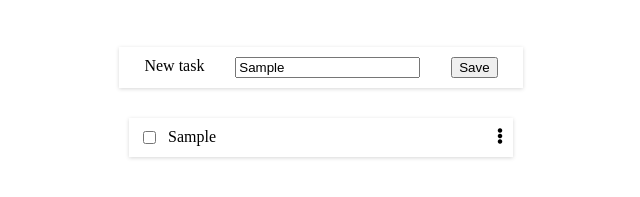
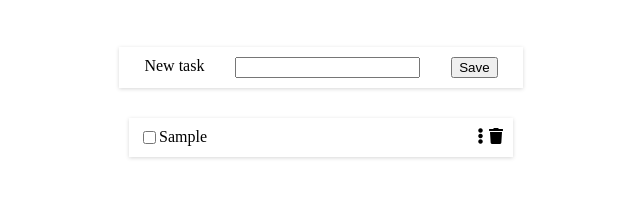
Before and after one commit to AdfPizarro/to-do-list, a website built with webpack: page dist/index.html in a window 1280 px wide. Both pictures are taken after typing "Sample" into the empty fields and a click on the button "Save". Shown: the part 141-338 px from the top of the page, 319-959 px from the left. Built offline with nearby package versions, Linux system fonts and the light colour scheme.

Commit message:
Implement mehtod to remove
Refactor index asignation

```diff
--- a/src/index.js
+++ b/src/index.js
@@ -21,7 +21,17 @@ function refreshList() {
     box.setAttribute('id', i);
     box.checked = listToDraw[i].completed;
 
+    let options = document.createElement('div');
+    options.setAttribute('class', 'options');
+
+
+    let trash = document.createElement('i');
+    trash.setAttribute('class', 'fas fa-trash');
+    trash.setAttribute('id', 'd'+listToDraw[i].index);
+
+
     const textContainer = document.createElement('div');
+    textContainer.setAttribute('class', 'inputs');
     textContainer.textContent = listToDraw[i].description;
 
     const element = document.createElement('li');
@@ -29,11 +39,14 @@ function refreshList() {
     const drag = document.createElement('i');
     drag.setAttribute('class', 'fas fa-ellipsis-v');
 
+    options.appendChild(drag)
+    options.appendChild(trash)
+
     element.setAttribute('class', 'listElement');
 
     element.appendChild(box);
     element.appendChild(textContainer);
-    element.appendChild(drag);
+    element.appendChild(options);
 
     ul.append(element);
   }
@@ -56,9 +69,19 @@ function addSaveListener(){
     const description=document.getElementById('taskDescription').value;
     mainList.addTask(description);
     refreshList();
-    description.value="";
+    addDeleteListeners();
+    document.getElementById('taskDescription').value="";
 
   })
+}
+
+function addDeleteListeners() {
+  const deleteButton = document.querySelectorAll('.fa-trash');
+  deleteButton.forEach((el) => el.addEventListener('click', () => {
+    mainList.removeTask(parseInt(el.id.substring(1)));
+    refreshList();
+    addDeleteListeners();
+  }));
 }
 
 window.onload = () => {
@@ -66,4 +89,5 @@ window.onload = () => {
   refreshList();
   addSaveListener();
   addBoxListeners();
+  addDeleteListeners();
 };
--- a/src/list.js
+++ b/src/list.js
@@ -11,20 +11,36 @@ class List { // eslint-disable-line no-unused-vars
   }
 
   addTask(description){
-    this.todoList.push(new ListElement(description, false, this.todoList.length+1))
+    let newId;
+
+    if (this.todoList.length===0){
+      newId=1
+    }else{
+      newId=this.todoList[this.todoList.length-1].index+1;
+      console.log(newId)
+    }
+
+
+    this.todoList.push(new ListElement(description, false,newId))
     localStorage.setItem('todoList', JSON.stringify(this.todoList));
   }
 
   getTasks(){
     return this.todoList;
+
   }
 
   editTask(){
 
   }
 
-  removeTask(){
+  removeTask(id){
 
+
+    let indexToRemove=this.todoList.findIndex(element => element.index === id);
+
+    this.todoList.splice(indexToRemove, 1);
+    localStorage.setItem('todoList', JSON.stringify(this.todoList));
   }
 
   toggle(id){
--- a/src/style.css
+++ b/src/style.css
@@ -25,8 +25,14 @@ ul {
   border-bottom: none;
 }
 
-.listElement > div {
+.inputs {
   width: 25vw;
+}
+
+.options{
+  width: 2vw;
+  display: flex;
+  justify-content: space-between;
 }
 
 .form {
```
Also changed, not shown: dist/bundle.js.
